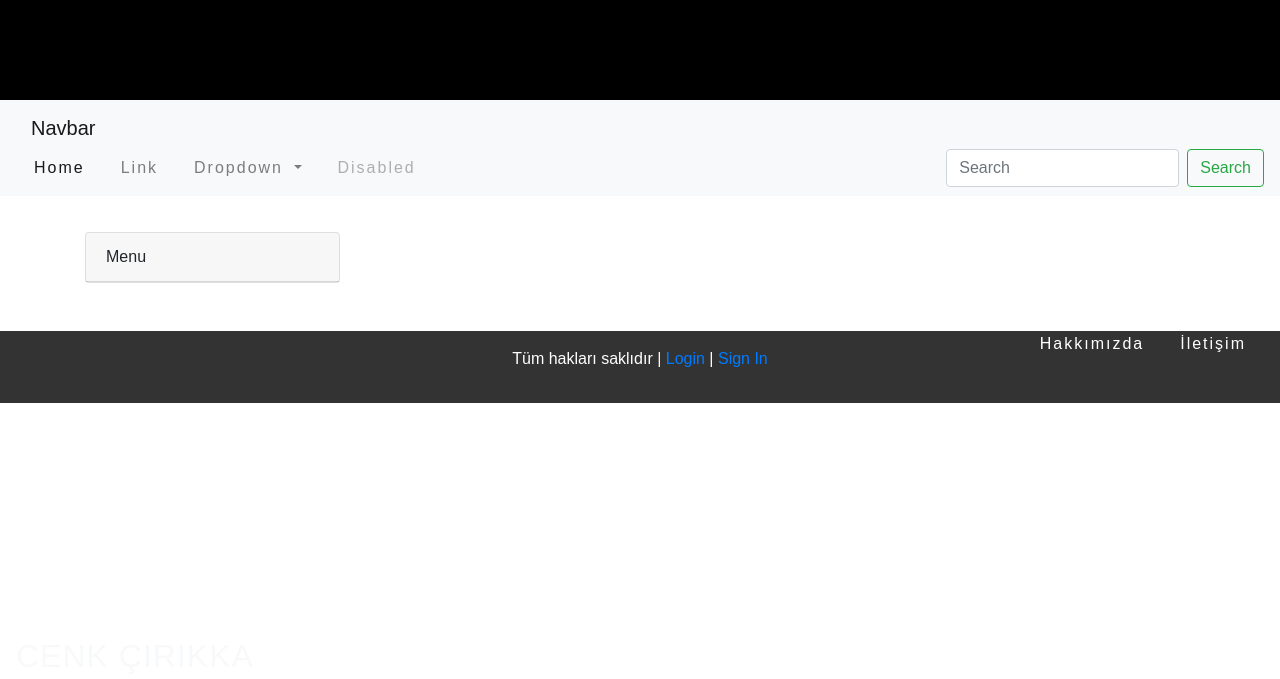
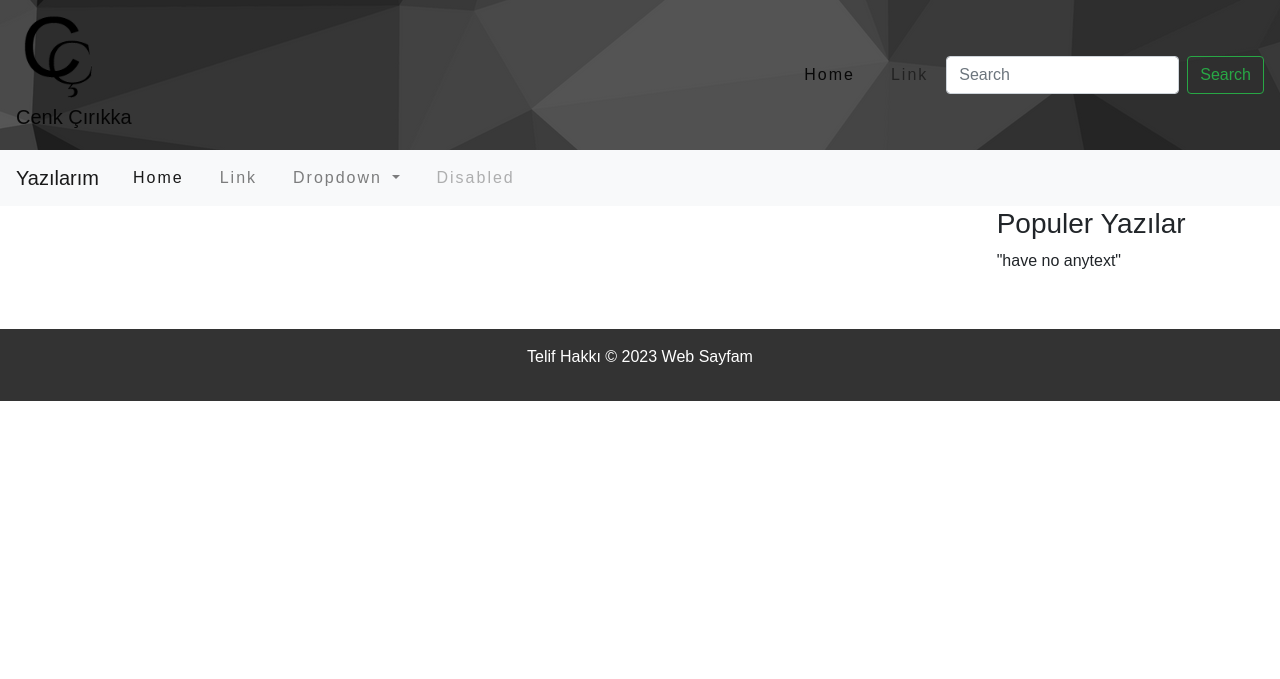
Before and after one commit to atak-05/cenkcirikkablog, a Django app: page /about in a window 1280 px wide. Shown: the top 679 px of the page. Run offline with Django 4.2, Linux system fonts and the light colour scheme; data comes from the database, SQL or seed files in the repository; some libraries are stand-ins or nearby versions.

Commit message:
working on navbar and logo added

```diff
--- a/templates/base.html
+++ b/templates/base.html
@@ -1,4 +1,3 @@
-
 {% load static %}
 <! viewdan gelen istegin cevabı bu sayfada >
 
@@ -8,64 +7,72 @@
     <meta charset="utf-8" />
     <meta name="viewport" content="width=device-width, initial-scale=1" />
     <title>{%block title%} {% endblock %}</title>
-    <link
-      href="{% static 'css/bootstrap.min.css'%}"
-      rel="stylesheet"
-      integrity="sha384-GLhlTQ8iRABdZLl6O3oVMWSktQOp6b7In1Zl3/Jr59b6EGGoI1aFkw7cmDA6j6gD"
-      crossorigin="anonymous"
-    />
+    <link rel="stylesheet" href="https://maxcdn.bootstrapcdn.com/bootstrap/4.5.2/css/bootstrap.min.css">
     <link
       href="{% static 'css/custom.css'%}"
       rel="stylesheet"
     />
-
-  </head>
-  <body >
-    <header>
-      {% include 'components/navbar.html' %}
-    </header>
+    <style>
+        header{
+          background-color: rgb(209, 212, 204);
+          height: auto;
+          position: fixed;
+          padding: 0;
 
 
+        }
+        /* Navbar'ın üstte kalması için gerekli stil özellikleri */
+        .fixed-top {
+          position: fixed;
+          top: 0;
+          right: 0;
+          left: 0;
+          z-index: 1030;
+        }
+        main{
+          margin-top:10%;
+          padding-top: 4%;
+        }
+        aside{
+          padding-top: 3%;
+          padding-left: 5%;
 
+        }
 
-         <!-- class="bg-image" style="background-image: url('{% static 'img/background2.png' %}'); height: 100vh; background-size: cover;"-->
+      </style>
+  </head>
+  <body>
+    <header>
+      {% include 'components/navbar2.html' %}
+    </header>
+    <div class="container-fluid ">
 
+	<main>
+    <div class="row" >
+      <section class="col-sm-9">
 
+        {%block content %} {% endblock %}
+      </section>
+      <div  class="col-sm-3">
+        <aside class="m-4">
+          {% include 'components/sidebar1.html' %}
+        </aside>
+      </div>
 
-    <!--====================Body================================== -->
-    <main>
-      <div class="container mt-5">
-        <div class="row">
-          <div {% if request.user.is_authenticated %} class="col-sm-9" {% else %} class="col-12" {% endif %}>
-            {%block content %} {% endblock %}
-        </div>
-        {% include 'components/sidebar1.html' %}
-        <!--{% if request.user.is_authenticated %}
-           {% include 'components/sidebar.html' %}
-        {% endif %}-->
     </div>
   </div>
+
 	</main>
 	<footer>
-      {% include 'components/footer.html' %}
+		<p>Telif Hakkı © 2023 Web Sayfam</p>
 	</footer>
-
-
-
-
 
        <!--====================foother================================== -->
        <script src="https://unpkg.com/@lottiefiles/lottie-player@latest/dist/lottie-player.js"></script>
-    <script
-      src='static/js/bootstrap.bundle.min.js'
-      integrity="sha384-w76AqPfDkMBDXo30jS1Sgez6pr3x5MlQ1ZAGC+nuZB+EYdgRZgiwxhTBTkF7CXvN"
-      crossorigin="anonymous"
-    ></script>
-  <!-- Bootstrap CSS -->
-<link rel="stylesheet" href="https://maxcdn.bootstrapcdn.com/bootstrap/4.0.0/css/bootstrap.min.css">
-
-<!-- Bootstrap JavaScript -->
-<script src="https://maxcdn.bootstrapcdn.com/bootstrap/4.0.0/js/bootstrap.min.js"></script>
+     <!-- Bootstrap JS -->
+    <script src="https://code.jquery.com/jquery-3.5.1.slim.min.js"></script>
+    <script src="https://cdn.jsdelivr.net/npm/popper.js@2.9.3/dist/umd/popper.min.js"></script>
+    <script src="https://maxcdn.bootstrapcdn.com/bootstrap/4.5.2/js/bootstrap.min.js"></script>
 
      </body>
    </html>
--- a/templates/components/navbar.html
+++ b/templates/components/navbar.html
@@ -49,14 +49,15 @@
 </div>
 -->
 <!-- As a link -->
-<div class="container-fluid  " >
+<!--<div class="container-fluid  " >  -->
   <div class="fixed-top navbar-expand-lg  bg-black  ">
-    <nav class="navbar text-light " style="height: 100px;">
-        <a class="logo text-light" href="{% url 'home' %}">CENK ÇIRIKKA</a>
+    <nav class="navbar text-light " style="height: 200px;">
+      <a class="navbar-brand text-light ps-3 " href="{% url 'home' %}">CENK ÇIRIKKA</a>
         <div class="collapse navbar-collapse justify-content-end  " id="navbarNav">
+
           <ul class="navbar-nav ">
             <li class="nav-item">
-              <a class="nav-link active text-white" aria-current="page" href="{% url 'about' %}">Hakkımızda</a>
+              <a class="nav-link active text-white" aria-current="page" href="{% url 'about' %}">Hakkımda</a>
             </li>
             <li class="nav-item">
               <a class="nav-link active text-white" aria-current="page" href="{% url 'contact' %}">İletişim</a>
@@ -68,7 +69,6 @@
 
     <!-- SECOND BAR -->
     <nav class="navbar navbar-expand-xs navbar-light bg-light ">
-      <a class="navbar-brand col-sm-12 d-none d-sm-block " href="#">Navbar</a>
       <button class="navbar-toggler" type="button" data-toggle="collapse" data-target="#navbarSupportedContent" aria-controls="navbarSupportedContent" aria-expanded="false" aria-label="Toggle navigation">
         <span class="navbar-toggler-icon"></span>
       </button>
--- /dev/null
+++ b/templates/components/navbar2.html
@@ -0,0 +1,54 @@
+
+<nav class="navbar navbar-expand-lg navbar-light  search-label-icon " style="height: 150px; background-image: url('static/img/navbar.png');">
+  <a class="navbar-brand" href="#">
+    <img src="static/img/cenk-logo.png" width="100" height="100" alt="" >
+    <p>Cenk Çırıkka</p>
+  </a>
+
+
+  <div class="collapse navbar-collapse navbar-expand-lg" id="navbarSupportedContent">
+    <ul class="navbar-nav ml-auto">
+      <li class="nav-item active">
+        <a class="nav-link" href="#">Home <span class="sr-only">(current)</span></a>
+      </li>
+      <li class="nav-item">
+        <a class="nav-link" href="#">Link</a>
+      </li>
+
+    </ul>
+    <form class="form-inline my-2 my-lg-0">
+      <input class="form-control mr-sm-2" type="search" placeholder="Search" aria-label="Search">
+      <button class="btn btn-outline-success my-2 my-sm-0" type="submit">Search</button>
+    </form>
+  </div>
+</nav>
+<nav class="navbar navbar-expand-lg navbar-light bg-light">
+  <a class="navbar-brand" href="#">Yazılarım</a>
+  <button class="navbar-toggler" type="button" data-toggle="collapse" data-target="#navbarNav" aria-controls="navbarNav" aria-expanded="false" aria-label="Toggle navigation">
+    <span class="navbar-toggler-icon"></span>
+  </button>
+  <div class="collapse navbar-collapse" id="navbarNav">
+    <ul class="navbar-nav mr-auto">
+      <li class="nav-item active">
+        <a class="nav-link" href="#">Home <span class="sr-only">(current)</span></a>
+      </li>
+      <li class="nav-item">
+        <a class="nav-link" href="#">Link</a>
+      </li>
+      <li class="nav-item dropdown">
+        <a class="nav-link dropdown-toggle" href="#" id="navbarDropdown" role="button" data-toggle="dropdown" aria-haspopup="true" aria-expanded="false">
+          Dropdown
+        </a>
+        <div class="dropdown-menu" aria-labelledby="navbarDropdown">
+          <a class="dropdown-item" href="#">Action</a>
+          <a class="dropdown-item" href="#">Another action</a>
+          <div class="dropdown-divider"></div>
+          <a class="dropdown-item" href="#">Something else here</a>
+        </div>
+      </li>
+      <li class="nav-item">
+        <a class="nav-link disabled" href="#">Disabled</a>
+      </li>
+    </ul>
+  </div>
+</nav>
--- a/templates/components/sidebar1.html
+++ b/templates/components/sidebar1.html
@@ -1,8 +1,11 @@
-<div class="col-sm-3 mt-5">
-    <div class="card mb-3">
-      <div class="card-header">
-        Menu
-      </div>
 
-    </div>
-  </div>
+
+
+<h3>Populer Yazılar</h3>
+<ul>
+  {% for text in texts %}
+  <li><a href="#"> {{text.title}} </a></li>
+  {% empty %}
+  <p>"have no anytext"</p>
+  {% endfor %}
+</ul>
```
Also changed, not shown: templates/base2.html (added, +70 -0 lines), static/img/cenk-logo.png (added), static/img/navbar.png (added). Lines whose indentation alone changed are shown as unchanged.
